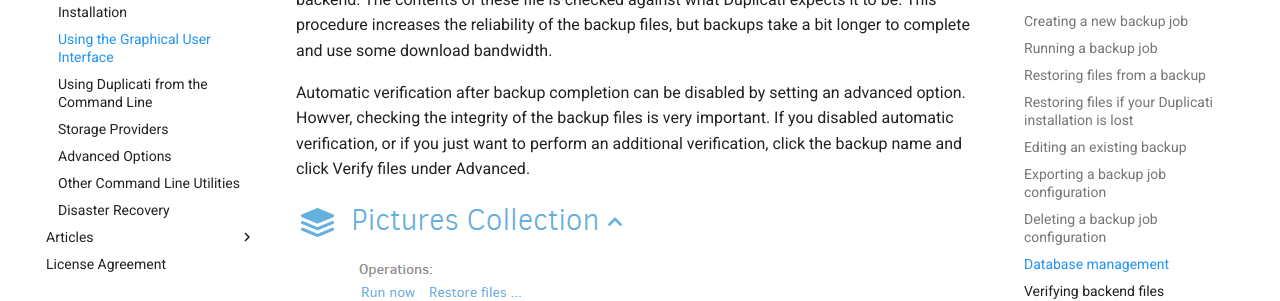
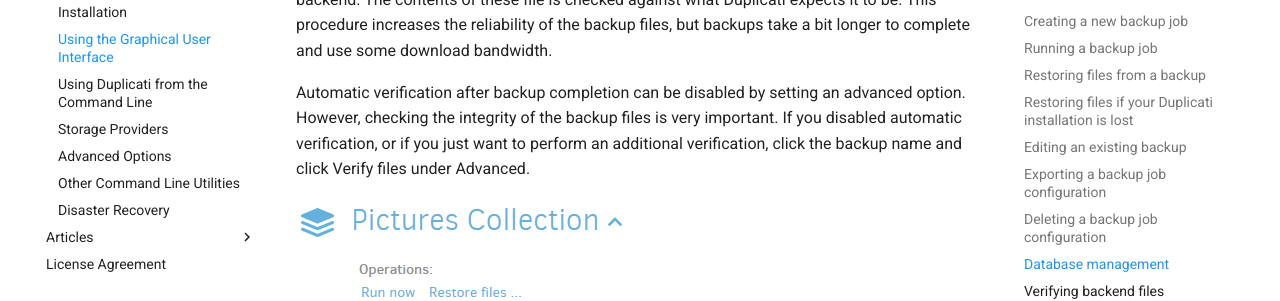
Before and after one commit to kees-z/DuplicatiDocs, an MkDocs documentation site: the page built from docs/03-using-the-graphical-user-interface.md, in a window 1280 px wide and 900 px high, scrolled down 31936 px. Shown: the part 177-478 px from the top of the window. Built offline with MkDocs 1.6.1 and Material for MkDocs 9.7.7, drawn with Linux system fonts in a browser that asks for light colours; comment, search, counter and statistics services are not loaded; old or Windows-style settings are respelled for this version of MkDocs; some of the changed text lies outside the part shown.

Commit message:
Fixed typos and repetitions
Signed-off-by: Andrea Gelmini <andrea.gelmini@gelma.net>

```diff
--- a/docs/03-using-the-graphical-user-interface.md
+++ b/docs/03-using-the-graphical-user-interface.md
@@ -583,7 +583,7 @@ First type in a new path and/or filename. Clicking Reset will undo changes you m
 
 At the end of each backup job, Duplicati checks the integrity by downloading a few files from the backend. The contents of these file is checked against what Duplicati expects it to be. This procedure increases the reliability of the backup files, but backups take a bit longer to complete and use some download bandwidth.
 
-Automatic verification after backup completion can be disabled by setting an advanced option. Howver, checking the integrity of the backup files is very important. If you disabled automatic verification, or if you just want to perform an additional verification, click the backup name and click Verify files under Advanced.
+Automatic verification after backup completion can be disabled by setting an advanced option. However, checking the integrity of the backup files is very important. If you disabled automatic verification, or if you just want to perform an additional verification, click the backup name and click Verify files under Advanced.
 
 ![](ss_verifybackup_01.png)
 
```
Also changed, not shown: other parts of docs/03-using-the-graphical-user-interface.md (+1 -1 lines), docs/appendix-a-how-the-backup-process-works.md (+1 -1 lines).
